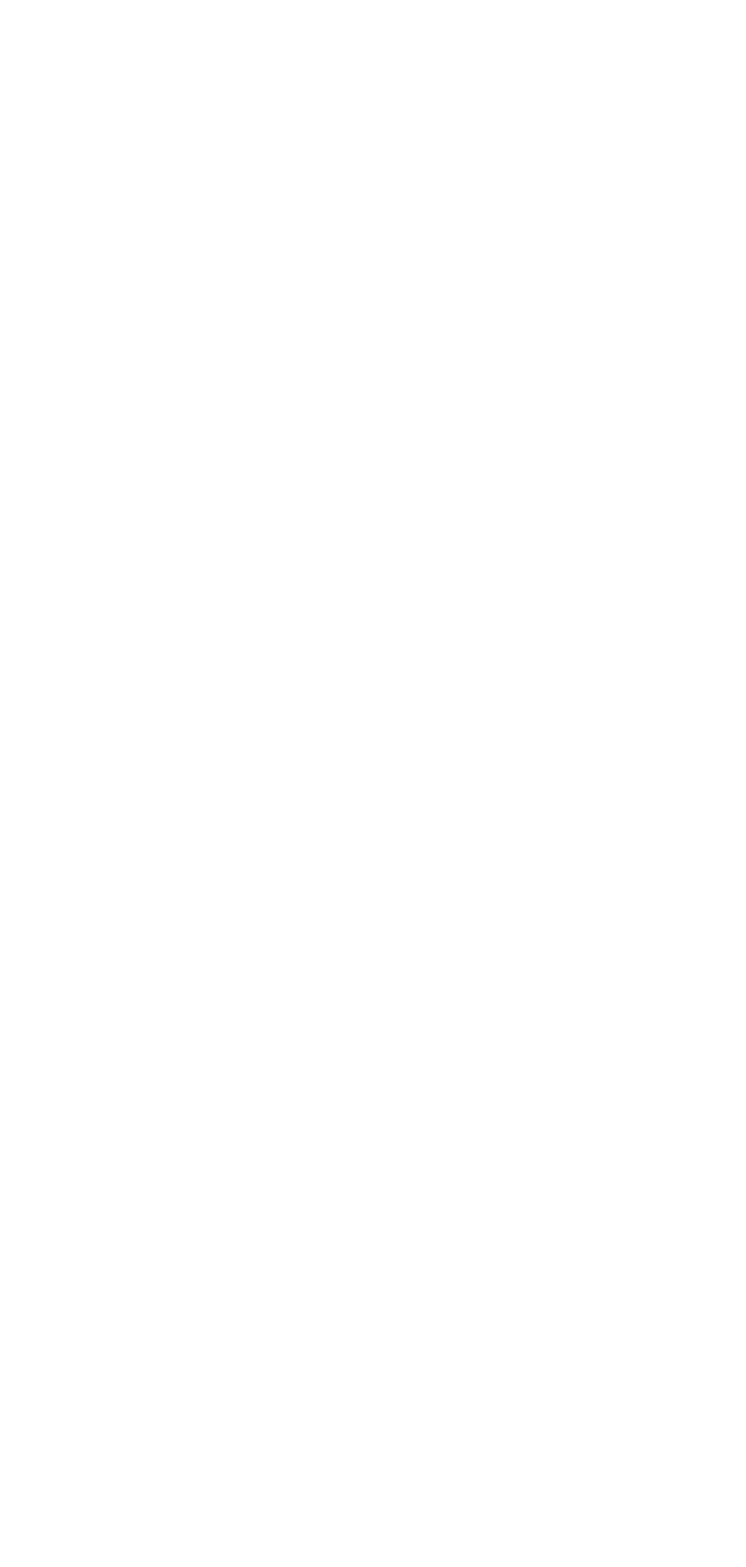
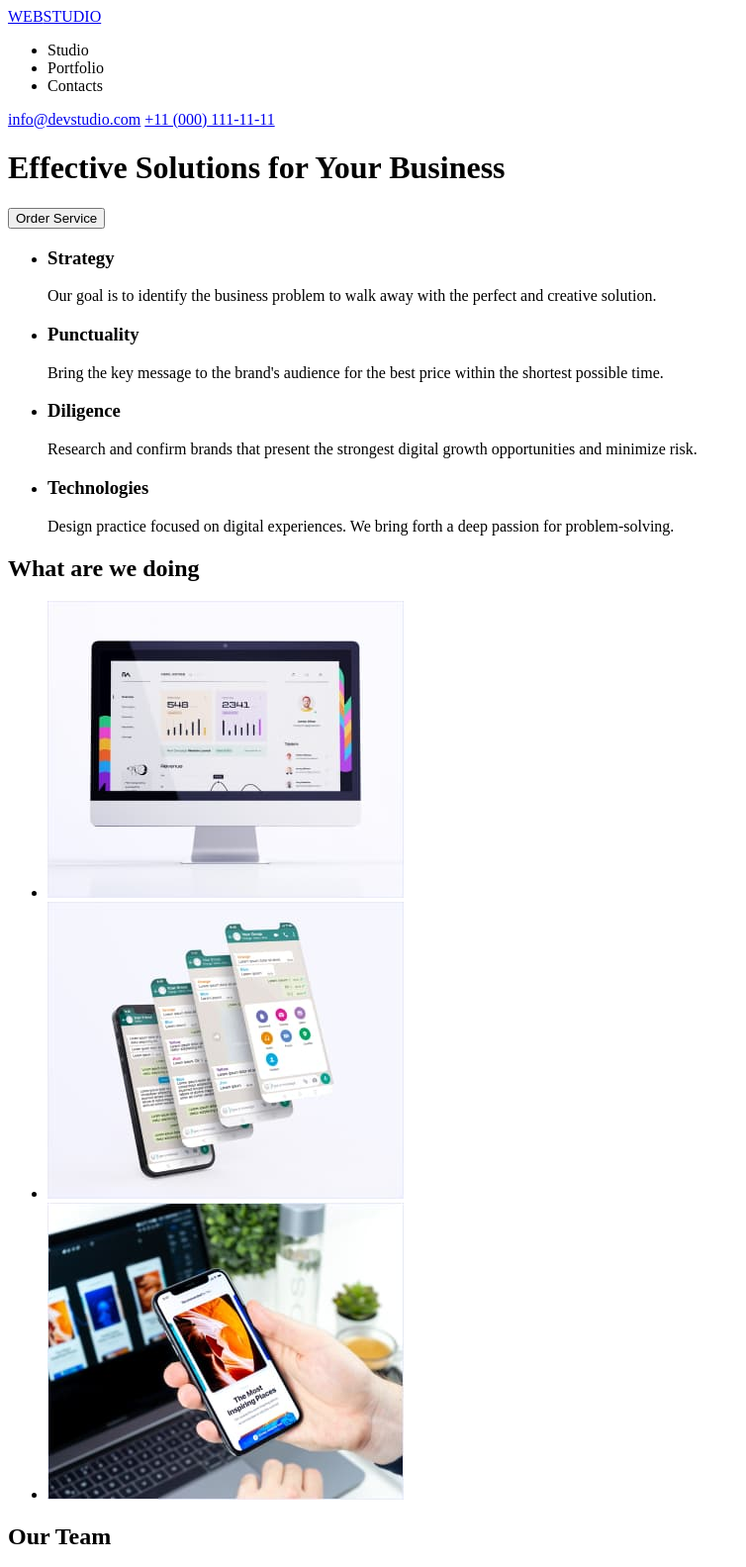
Before and after one commit to karanukvova/goit-markup-hw-01, a plain HTML site: page index.html in a window 1280 px wide. Shown: the top 1583 px of the page at 99% size, without its empty margins (0-754 px from the left). Before the commit the page ends 800 px from the top, so only its background shows below. Drawn offline with Linux system fonts and the light colour scheme.

Commit message:
add main

```diff
--- a/index.html
+++ b/index.html
@@ -8,17 +8,72 @@
   </head>
   <body>
     <header>
-
+        <a href="/index.html">WEB<span>STUDIO</span></a>
+        <nav>
+          <ul>
+            <li>Studio</li>
+            <li>Portfolio</li>
+            <li>Contacts</li>
+          </ul>
+        </nav>
+        <a href="mailto:info@devstudio.com">info@devstudio.com</a>
+        <a href="tel:+11 (000) 111-11-11">+11 (000) 111-11-11</a>
+        <h1>Effective Solutions for Your Business</h1>
+        <button>Order Service</button>
     </header>
     <main>
         <section>
-
+          <ul>
+            <li>
+              <h3>Strategy</h3>
+              <p>Our goal is to identify the business problem to walk away with the perfect and creative solution. </p>
+            </li>
+            <li>
+              <h3>Punctuality</h3>
+              <p>Bring the key message to the brand's audience for the best price within the shortest possible time.</p>
+            </li>
+            <li>
+              <h3>Diligence</h3>
+              <p>Research and confirm brands that present the strongest digital growth opportunities and minimize risk.</p>
+            </li>
+            <li>
+              <h3>Technologies</h3>
+              <p>Design practice focused on digital experiences. We bring forth a deep passion for problem-solving.</p>
+            </li>
+          </ul>
         </section>
         <section>
-
+          <h2>What are we doing</h2>
+          <ul>
+            <li><img src="./images/Rectangle 71.jpg" alt="Programs" width="360px"></li>
+            <li><img src="./images/Rectangle 72.jpg" alt="Messendgers" width="360px"></li>
+            <li><img src="./images/Rectangle 73.jpg" alt="Aplications" width="360px"></li>
+          </ul>
         </section>
         <section>
-
+          <h2>Our Team</h2>
+          <ul>
+            <li>
+              <img src="./images/img.jpg" alt="Mark's photo" width="260px">
+              <h3>Mark Guerrero</h3>
+              <p>Product Designer</p>
+            </li>
+            <li>
+              <img src="./images/img_2.png" alt="Tom's photo" width="260px">
+              <h3>Tom Ford</h3>
+              <p>Frontend Developer</p>
+            </li>
+            <li>
+              <img src="./images/img_3.jpg" alt="Camila's photo" width="260px">
+              <h3>Camila Garcia</h3>
+              <p>Marketing</p>
+            </li>
+            <li>
+              <img src="./images/img_4.jpg" alt="Daniel's photo" width="260px">
+              <h3>Daniel Wilson</h3>
+              <p>UI Designer</p>
+            </li>
+          </ul>
         </section>
     </main>
     <footer>
```
Also changed, not shown: images/Rectangle 71.jpg (added), images/Rectangle 72.jpg (added), images/Rectangle 73.jpg (added), images/img.jpg (added), images/img_2.png (added), images/img_3.jpg (added), images/img_4.jpg (added).
